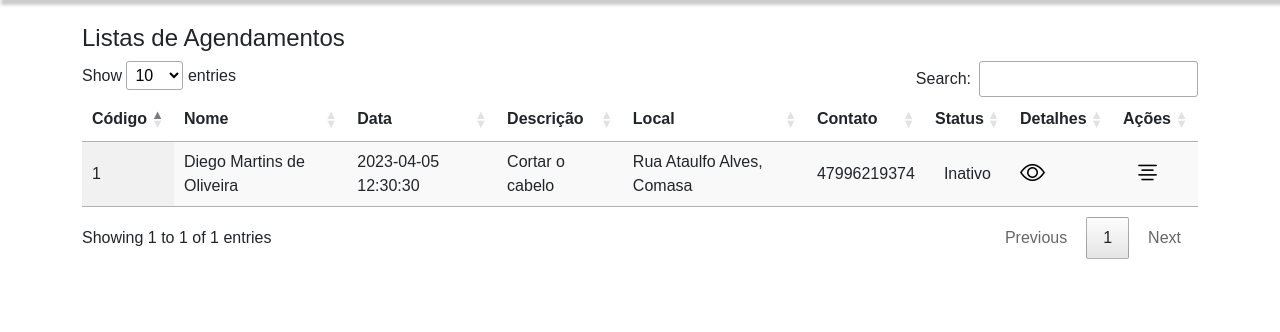
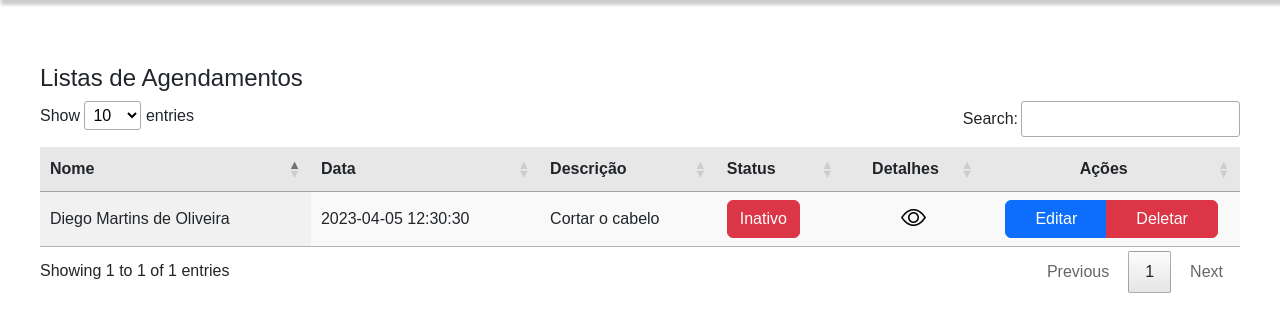
Before and after one commit to diegomartinsoliveira/simples-agenda, a PHP site: page /pages/dashboard/index.php in a window 1280 px wide. Shown: the part 111-443 px from the top of the page. Run offline with PHP 8.4, Linux system fonts and the light colour scheme; data comes from the database, SQL or seed files in the repository; some libraries are stand-ins or nearby versions.

Commit message:
refactor: Ajustes layout e botões

```diff
--- a/assets/css/style.css
+++ b/assets/css/style.css
@@ -1,11 +1,11 @@
-.botao-visualizar,
+
 .botao-acoes {
     color: #000000;
     cursor: pointer;
     border: none;
     background: none;
-    align-items: center;
     font-size: 25px;
+    text-align: center;
 }
 
 .logo {
@@ -434,47 +434,10 @@ textarea {
 
 }
 
-.modal .modal-content {
-  background-color: #F5F7FA;
+.container-agendamentos {
+  padding: 40px;
 }
 
-.modal.leftright-slide {
-  display: flex !important;
-  pointer-events: none;
+.dataTables_filter {
+  padding-bottom: 10px;
 }
-
-.modal.leftright-slide * {
-  pointer-events: none;
-}
-
-.modal.leftright-slide .modal-dialog {
-  margin: 0px;
-  display: flex;
-  flex: auto;
-  transform: translate(25%, 0);
-}
-
-.modal.leftright-slide .modal-dialog .modal-content {
-  border: none;
-  border-radius: 0px;
-}
-
-.modal.leftright-slide.show {
-  pointer-events: auto;
-}
-
-.modal.leftright-slide.show * {
-  pointer-events: auto;
-}
-
-.modal.leftright-slide.show .modal-dialog {
-  transform: translate(0, 0);
-}
-
-.modal.leftright-slide.right-align {
-  flex-direction: row-reverse;
-}
-
-.modal.leftright-slide.left-align:not(.show) .modal-dialog {
-  transform: translate(-25%, 0);
-}
--- a/pages/dashboard/index.php
+++ b/pages/dashboard/index.php
@@ -11,9 +11,9 @@ include_once "../../connection/conexao.php";
     <link rel="stylesheet" href="https://cdn.jsdelivr.net/npm/bootstrap@5.1.3/dist/css/bootstrap.min.css">
     <link rel="stylesheet" href="https://cdn.jsdelivr.net/npm/bootstrap-icons@1.3.0/font/bootstrap-icons.css">
     <link rel="stylesheet" href="https://cdn.datatables.net/1.13.4/css/jquery.dataTables.css">
-    <link rel="stylesheet" href="https://cdn.datatables.net/1.11.5/css/jquery.dataTables.min.css">
+    <!-- <link rel="stylesheet" href="https://cdn.datatables.net/1.11.5/css/jquery.dataTables.min.css"> -->
     <link rel="stylesheet" href="https://cdnjs.cloudflare.com/ajax/libs/twitter-bootstrap/5.2.0/css/bootstrap.min.css">
-    <link rel="stylesheet" href="https://cdn.datatables.net/1.13.4/css/dataTables.bootstrap5.min.css">
+    <!-- <link rel="stylesheet" href="https://cdn.datatables.net/1.13.4/css/dataTables.bootstrap5.min.css"> -->
     <link rel="stylesheet" href="../../assets/css/style.css">
     <title>Simples Agenda Online</title>
 </head>
@@ -135,21 +135,18 @@ include_once "../../connection/conexao.php";
             </div>
         </div>
     </div>
-<div class="container">
+<div class="container-agendamentos">
 <span id="msgAlerta"></span>
     <h4>Listas de Agendamentos</h4>
     <table id="listar-agendamento" class="display" style="width:100%">
         <thead>
-            <tr>
-                <th>Código</th>
+            <tr style="background-color: #e7e7e7;">
                 <th>Nome</th>
                 <th>Data</th>
                 <th>Descrição</th>
-                <th>Local</th>
-                <th>Contato</th>
                 <th>Status</th>
-                <th>Detalhes</th>
-                <th>Ações</th>
+                <th class="text-center">Detalhes</th>
+                <th class="text-center">Ações</th>
             </tr>
         </thead>
     </table>
@@ -158,7 +155,7 @@ include_once "../../connection/conexao.php";
     <script src="https://code.jquery.com/jquery-3.5.1.js"></script>
     <script src="https://cdn.datatables.net/1.11.5/js/jquery.dataTables.min.js"></script>
     <script src="https://cdn.jsdelivr.net/npm/bootstrap@5.1.3/dist/js/bootstrap.bundle.min.js"></script>
-    <script src="https://cdn.datatables.net/1.13.4/js/dataTables.bootstrap5.min.js"></script>
+    <!-- <script src="https://cdn.datatables.net/1.13.4/js/dataTables.bootstrap5.min.js"></script> -->
     <script src="https://cdn.datatables.net/1.13.4/js/jquery.dataTables.js"></script>
     <script src="../../assets/js/custom.js"></script>
 
--- a/pages/dashboard/view/listar_agendamentos.php
+++ b/pages/dashboard/view/listar_agendamentos.php
@@ -91,15 +91,15 @@ while($row_agendamento = $result_agendamentos->fetch(PDO::FETCH_ASSOC)){
     //var_dump($row_agendamento);
     extract($row_agendamento);
     $registro = [];
-    $registro[] = $id_agendamento;
     $registro[] = $nome;
     $registro[] = $data;
     $registro[] = $descricao;
-    $registro[] = $local;
-    $registro[] = $contato;
-    $registro[] = "<div class='text-center'>$status</div>";
-    $registro[] = "<button id='$id_agendamento' i class='bi bi-eye botao-acoes' onclick='visUsuario($id_agendamento)'></i></button></div>";
-    $registro[] = "<div class='container'><button id='$id_agendamento' i class='bi bi-text-center botao-acoes' onclick='visUsuario($id_agendamento)'></i></button></div>";
+    $registro[] = $status == 'Ativo' ? "<button type='button' class='btn btn-success'>Ativo</button>" : "<button type='button' class='btn btn-danger'>Inativo</button>";
+    $registro[] = "<button id='$id_agendamento' i class='bi bi-eye botao-acoes container' onclick='visUsuario($id_agendamento)'></i></button>";
+    $registro[] = "<div class='btn-group container' role='group' aria-label='Basic example'>
+    <button type='button' class='btn btn-primary'>Editar</button>
+    <button type='button' class='btn btn-danger'>Deletar</button>
+  </div>";
     $dados[] = $registro;
 }
 
```
